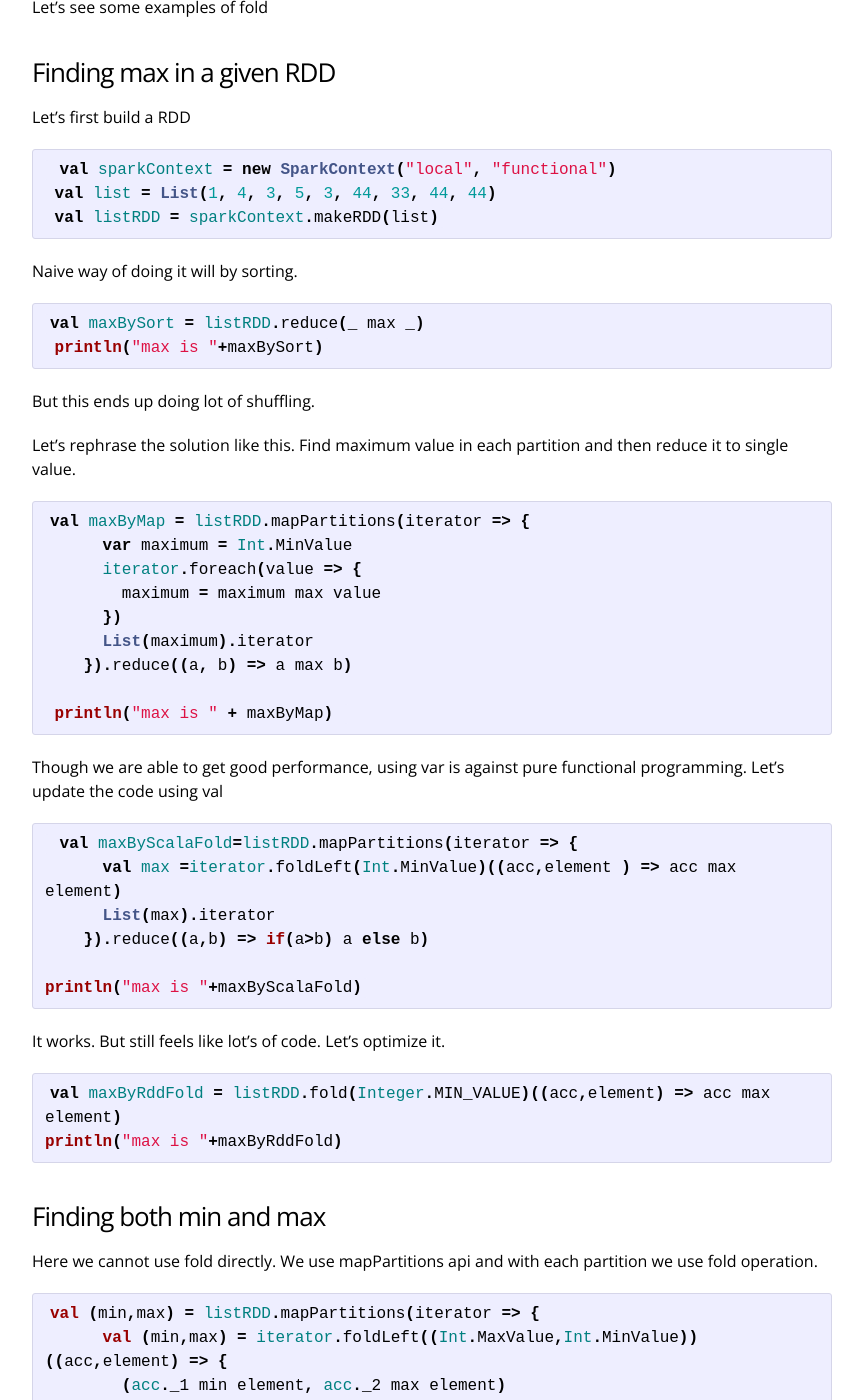
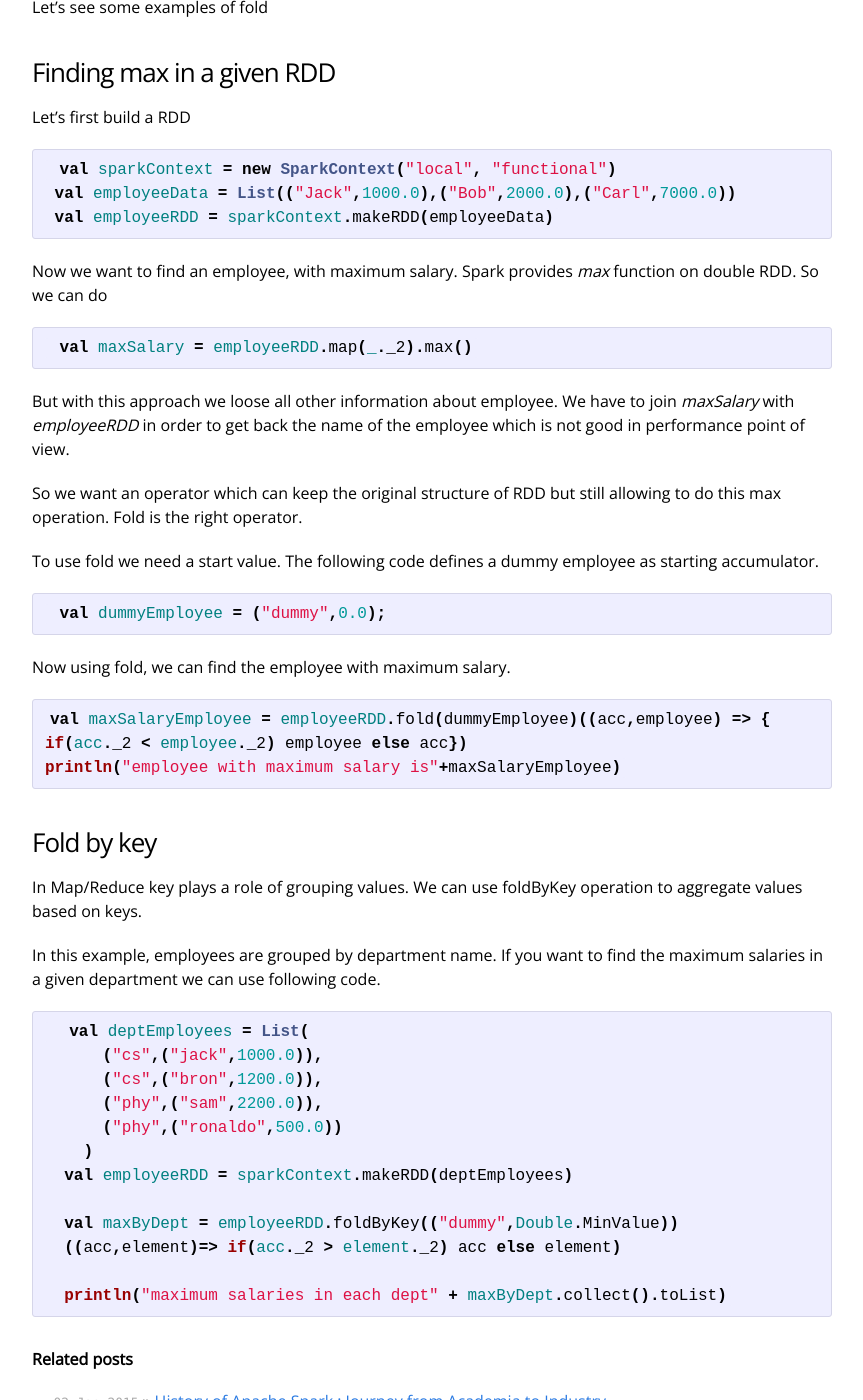
Before and after one commit to phatak-dev/blog, a Jekyll site: the page built from _posts/2014-07-30-spark-rdd-fold.md, in a window 1280 px wide and 1400 px high, scrolled down 581 px. Shown: the whole window, without its empty margins (208-1071 px from the left). Built offline with Jekyll 4.4.1, drawn with Linux system fonts in a browser that asks for light colours; some of the changed text lies outside the part shown.

Commit message:
updated the fold post

```diff
--- a/_posts/2014-07-30-spark-rdd-fold.md
+++ b/_posts/2014-07-30-spark-rdd-fold.md
@@ -26,64 +26,37 @@ Let's first build a RDD
 
 {% highlight scala %}
  val sparkContext = new SparkContext("local", "functional")
- val list = List(1, 4, 3, 5, 3, 44, 33, 44, 44)
- val listRDD = sparkContext.makeRDD(list)
+ val employeeData = List(("Jack",1000.0),("Bob",2000.0),("Carl",7000.0))
+ val employeeRDD = sparkContext.makeRDD(employeeData)
 {% endhighlight %}
 
-Naive way of doing it will by sorting.
+Now we want to find an employee, with maximum salary. Spark provides *max* function on double RDD. So we can do
 
 {% highlight scala %}
-val maxBySort = listRDD.reduce(_ max _)
- println("max is "+maxBySort)
+ val maxSalary = employeeRDD.map(_._2).max()
 {% endhighlight %}
 
-But this ends up doing lot of shuffling.
+But with this approach we loose all other information about employee. We have to join *maxSalary* with *employeeRDD* in order to get back the name of the employee which is not good in performance point of view.
 
-Let's rephrase the solution like this. Find maximum value in each partition and then reduce it to single value.
+
+
+So we want an operator which can keep the original structure of RDD but still allowing to do this max operation. Fold is the right operator.
+
+To use fold we need a start value. The following code defines a dummy employee as starting accumulator.
 
 {% highlight scala %}
-val maxByMap = listRDD.mapPartitions(iterator => {
-      var maximum = Int.MinValue
-      iterator.foreach(value => {
-        maximum = maximum max value
-      })
-      List(maximum).iterator
-    }).reduce((a, b) => a max b)
-
- println("max is " + maxByMap)
+ val dummyEmployee = ("dummy",0.0);
 
 {% endhighlight %}
 
-Though we are able to get good performance, using var is against pure functional programming. Let's update the code using val
+Now using fold, we can find the employee with maximum salary.
 
 {% highlight scala %}
- val maxByScalaFold=listRDD.mapPartitions(iterator => {
-      val max =iterator.foldLeft(Int.MinValue)((acc,element ) => acc max element)
-      List(max).iterator
-    }).reduce((a,b) => if(a>b) a else b)
-
-println("max is "+maxByScalaFold)
+val maxSalaryEmployee = employeeRDD.fold(dummyEmployee)((acc,employee) => {
+if(acc._2 < employee._2) employee else acc})
+println("employee with maximum salary is"+maxSalaryEmployee)
 {% endhighlight %}
 
-It works. But still feels like lot's of code. Let's optimize it.
-{% highlight scala %}
-val maxByRddFold = listRDD.fold(Integer.MIN_VALUE)((acc,element) => acc max element)
-println("max is "+maxByRddFold)
-{% endhighlight %}
-
-###Finding both min and max
-Here we cannot use fold directly. We use mapPartitions api and with each partition we use
-fold operation.
-
-{% highlight scala %}
-val (min,max) = listRDD.mapPartitions(iterator => {
-      val (min,max) = iterator.foldLeft((Int.MaxValue,Int.MinValue))((acc,element) => {
-        (acc._1 min element, acc._2 max element)
-      })
-      List((min,max)).iterator
-    }).reduce((a,b)=> (a._1 min b._1 , a._2 max b._2))
- println("min and maximum " + min +","+max)
-{% endhighlight %}
 
 ###Fold by key
 In Map/Reduce key plays a role of grouping values. We can use foldByKey operation to aggregate values based on keys.
```
